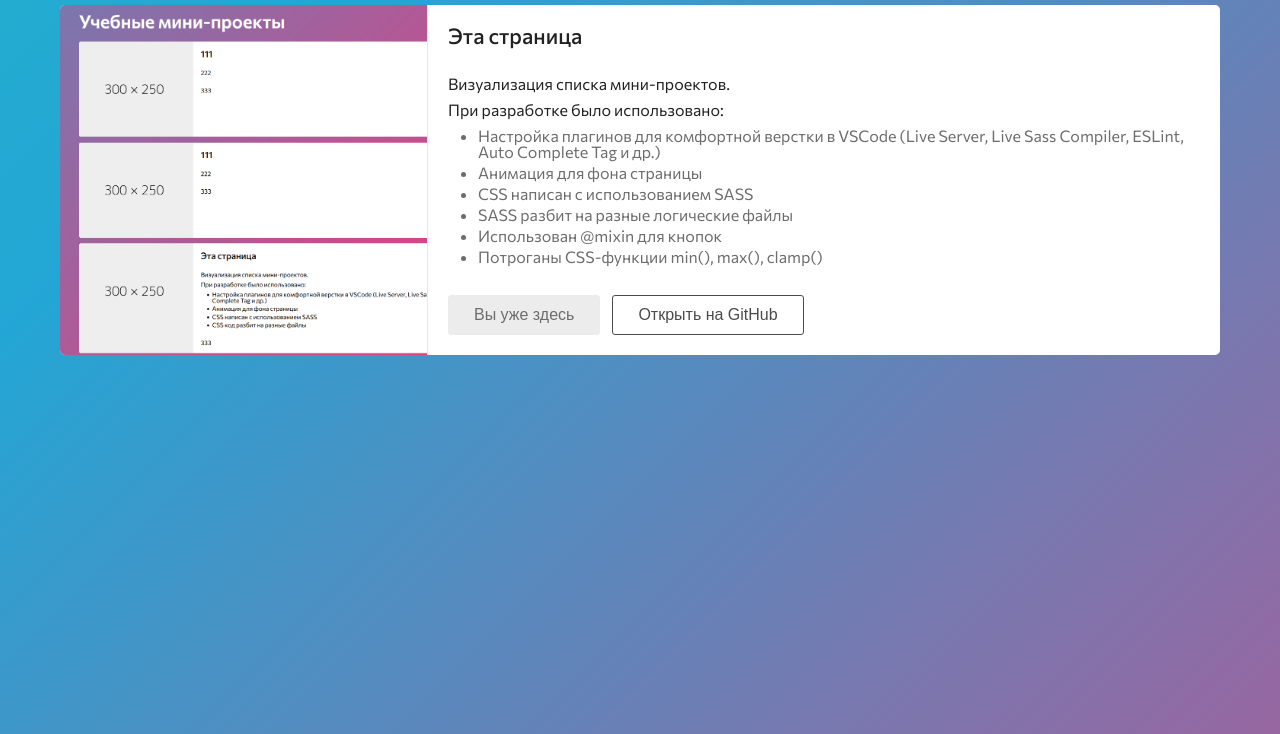
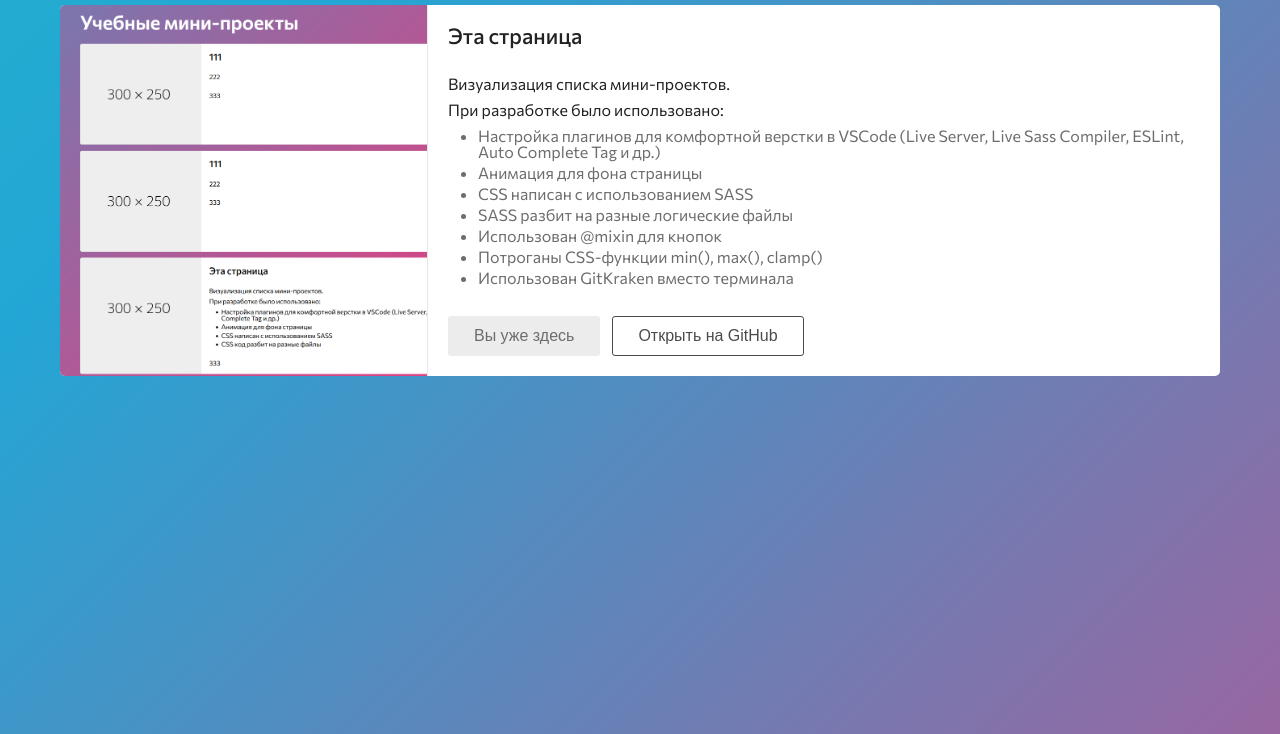
Before and after one commit to Iren-Ko/study-index, a plain HTML site: page index.html in a window 1280 px wide. Shown: the part 96-830 px from the top of the page. Drawn offline with Linux system fonts and the light colour scheme.

Commit message:
<li> added

```diff
--- a/index.html
+++ b/index.html
@@ -24,6 +24,7 @@
                             <li>SASS разбит на разные логические файлы</li>
                             <li>Использован @mixin для кнопок</li>
                             <li>Потроганы CSS-функции min(), max(), clamp()</li>
+                            <li>Использован GitKraken вместо терминала</li>
                         </ul>
                     </div>
                     <div class="block__content-links">
```
